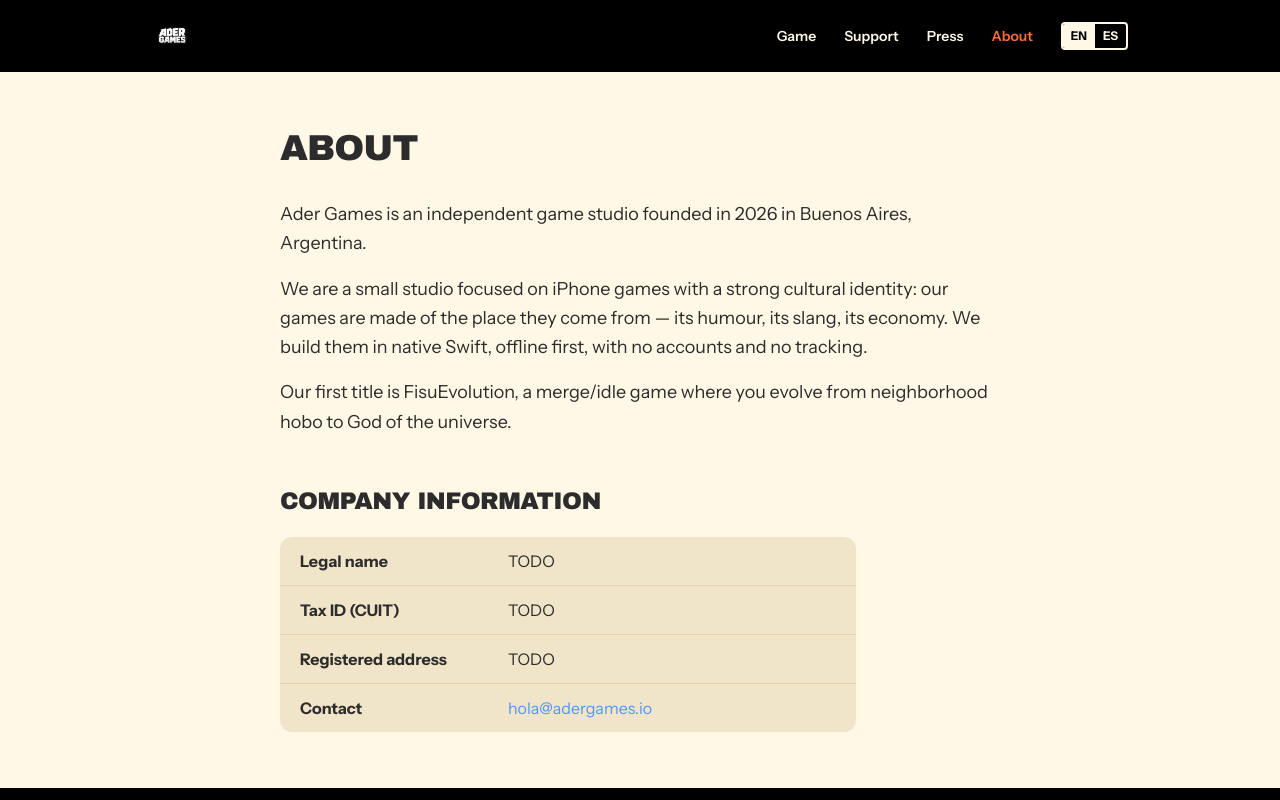
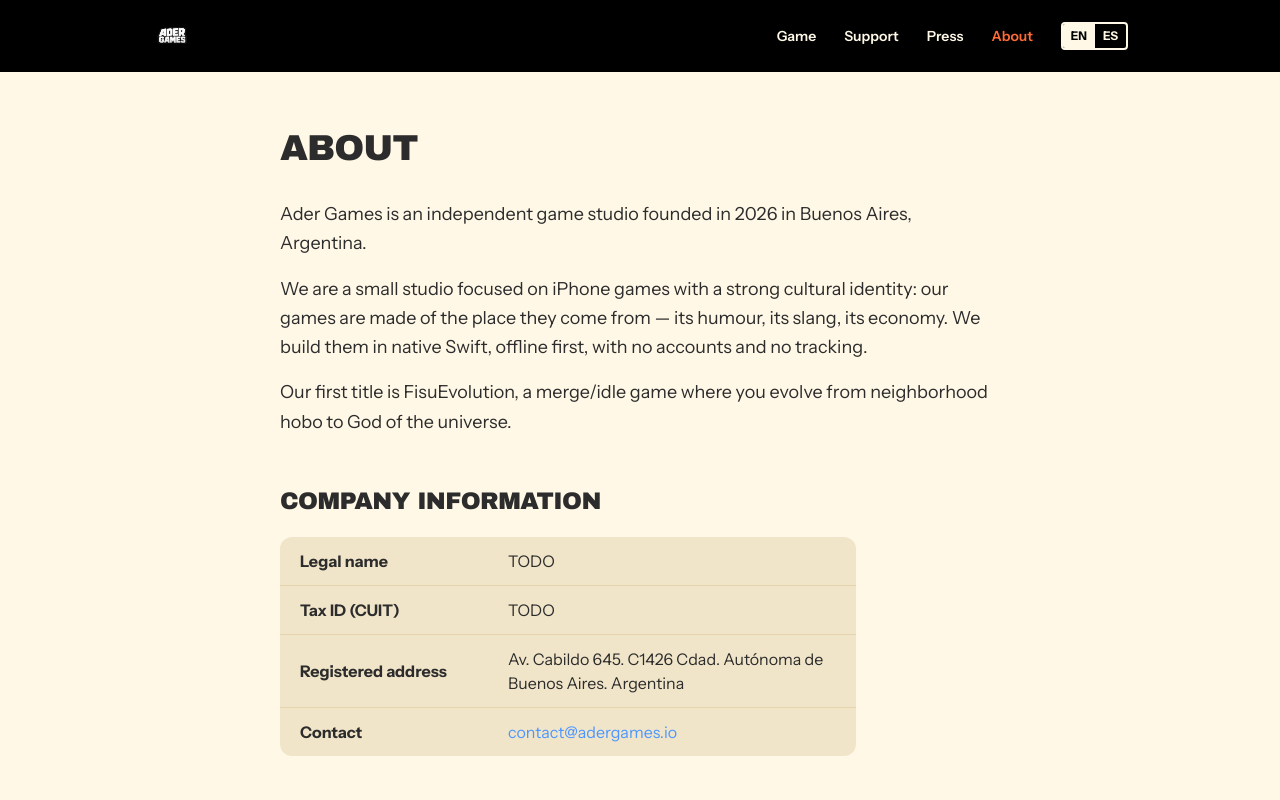
Before and after one commit to manuader/adergames-site, a Next.js app: page /about in a window 1280 px wide. Shown: the top 800 px of the page. Built offline with nearby package versions, Linux system fonts and the light colour scheme.

Commit message:
completa el domicilio de la empresa y unifica los emails en ingles
Los emails pasan a contact@/support@/press@. Faltan todavia legalName y
taxId, que son los dos datos que Apple mira para atar el dominio a la
empresa.

```diff
--- a/content/site.ts
+++ b/content/site.ts
@@ -1,14 +1,13 @@
-// Single place for company data (§0 of the brief).
-// TODO values were not provided — complete them here and nowhere else.
+
 export const site = {
   studioName: "Ader Games",
   legalName: "TODO", // TODO: razón social completa, p. ej. "Ader Games S.A.S."
   taxId: "TODO", // TODO: CUIT
-  address: "TODO", // TODO: calle y número, ciudad, provincia, CP, Argentina
+  address: "Av. Cabildo 645. C1426 Cdad. Autónoma de Buenos Aires. Argentina", // TODO: calle y número, ciudad, provincia, CP, Argentina
   domain: "adergames.io",
-  contactEmail: "hola@adergames.io",
-  supportEmail: "soporte@adergames.io",
-  pressEmail: "prensa@adergames.io",
+  contactEmail: "contact@adergames.io",
+  supportEmail: "support@adergames.io",
+  pressEmail: "press@adergames.io",
   founded: "2026",
   releaseState: "coming_soon" as "coming_soon" | "released",
   appStoreUrl: "", // set when released
```
